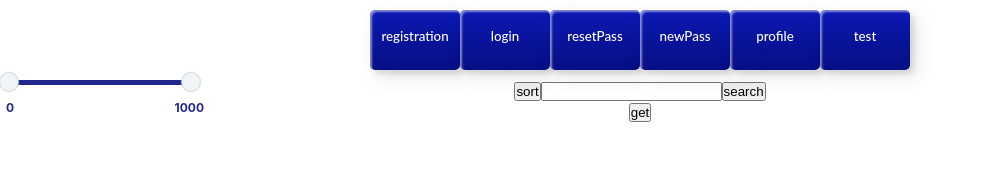
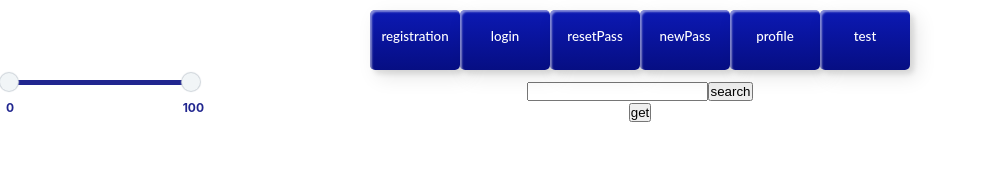
Before and after one commit to EuSet/Friday_Project, a React (Create React App) app: page /#/ in a window 1280 px wide. Shown: the top 172 px of the page, without its empty margins (0-981 px from the left). Built offline with nearby package versions, Linux system fonts and the light colour scheme.

Commit message:
refactor double slider

```diff
--- a/src/components/common/utills/CustomHook.tsx
+++ b/src/components/common/utills/CustomHook.tsx
@@ -5,7 +5,7 @@ export const useCleanUp =  (func: any ) => {
     const dispatch = useDispatch()
     const changeIsSent = useCallback(() => {
         dispatch(func)
-    }, [dispatch])
+    }, [dispatch, func])
 
     return useEffect(() => {
         return () => changeIsSent()
--- /dev/null
+++ b/src/components/common/utills/double-slider/Slider-MainComponent.tsx
@@ -0,0 +1,21 @@
+import React, {useCallback} from "react";
+import MultiRangeSlider from "./doubleSlider";
+import {useDispatch} from "react-redux";
+import {sortPacks} from "../../../../features/PackList/packlist-reducer";
+
+export const Slider = () => {
+    const dispatch = useDispatch()
+    const onChangeWithUseCallBack = useCallback( ({min, max}: { min: number; max: number }) => {
+        dispatch(sortPacks({min, max}))
+    }, [dispatch])
+    return <div>
+        <MultiRangeSlider
+            min={0}
+            max={100}
+            onChange={onChangeWithUseCallBack}
+            // onChange={({min, max}: { min: number; max: number }) => {
+            //     dispatch(sortPacks({min, max}))
+            // }}
+        />
+    </div>
+}
--- a/src/components/common/utills/doubleSlider.tsx
+++ b/src/components/common/utills/double-slider/doubleSlider.tsx
@@ -17,7 +17,6 @@ const MultiRangeSlider: FC<MultiRangeSliderProps> = ({
     const minValRef = useRef(min);
     const maxValRef = useRef(max);
     const range = useRef<HTMLDivElement>(null);
-
     // Convert to percentage
     const getPercent = useCallback(
         (value: number) => Math.round(((value - min) / (max - min)) * 100),
--- a/src/components/common/utills/find/Find.tsx
+++ b/src/components/common/utills/find/Find.tsx
@@ -2,33 +2,30 @@ import React, {useState} from "react";
 import {Paginator} from "../paginator/Paginator";
 import {CardPacksType} from "../../../../api/PackApi";
 import {useDispatch, useSelector} from "react-redux";
-import {getPackListThunk, sortPacks} from "../../../../features/PackList/packlist-reducer";
+import {getPackListThunk} from "../../../../features/PackList/packlist-reducer";
 import {AppRootState} from "../../../../app/store";
-import MultiRangeSlider from "../doubleSlider";
+import {Slider} from "../double-slider/Slider-MainComponent";
 
-
+//1qazxcvBG
 export const Find = () => {
     const [value, setValue] = useState('')
     const dispatch = useDispatch()
     let filteredPacks = useSelector<AppRootState, Array<CardPacksType>>(state => state.packs.filteredPacks)
-    let minValue: number = 0;
-    let maxValue: number = 1000;
+    // let minValue: number = 0;
+    // let maxValue: number = 100;
     return <div>
         <Paginator/>
-        <MultiRangeSlider
-            min={0}
-            max={1000}
-            onChange={({min, max}: { min: number; max: number }) => {
-                minValue = min
-                maxValue = max
-            }
-            }
-        />
+        <Slider/>
+        {/*<MultiRangeSlider*/}
+        {/*    min={0}*/}
+        {/*    max={100}*/}
+        {/*    onChange={({min, max}: { min: number; max: number }) => {*/}
+        {/*        minValue = min*/}
+        {/*        maxValue = max}}/>*/}
         <div>
-            <button onClick={() => {
-                dispatch(sortPacks({min:minValue, max:maxValue}))
-            }}>sort
-            </button>
+            {/*<button onClick={() => {*/}
+            {/*    dispatch(sortPacks({min:minValue, max:maxValue}))*/}
+            {/*}}>sort</button>*/}
             <input value={value} onChange={(e) => setValue(e.target.value)} type="text"/>
             <button onClick={() => {
                 dispatch(getPackListThunk({packName: value}))
--- a/src/features/Login/Login.tsx
+++ b/src/features/Login/Login.tsx
@@ -24,7 +24,6 @@ export const Login = () => {
     const error = useSelector<AppRootState, string>(state => state.reset.error)
     const isLoggedIn = useSelector<AppRootState, boolean>(state => state.login.isLoggedIn)
     const isLoading = useSelector<AppRootState, RequestStatusType>(state => state.app.status)
-
 
 
     const formik = useFormik({
@@ -58,40 +57,34 @@ export const Login = () => {
                 <div>
                     <h2>It-inkubator</h2>
                 </div>
-
                 <div>
                     <h3>Sign In</h3>
                 </div>
                 <form onSubmit={formik.handleSubmit}>
                     <div>
                         <span>Email</span>
-                        {formik.errors.email ? errorSpan(formik.errors.email) : error && errorSpan(error)}
+                        {formik.errors.email && formik.touched.email ? errorSpan(formik.errors.email)
+                            : error && errorSpan(error)}
                         <SuperInputText
-                            {...formik.getFieldProps('email')}
-                        />
+                            {...formik.getFieldProps('email')}/>
                     </div>
                     <div>
                         <span>Password</span>
-                        {formik.errors.password ? errorSpan(formik.errors.password) : error && errorSpan(error)}
+                        {formik.errors.password && formik.touched.password ? errorSpan(formik.errors.password)
+                            : error && errorSpan(error)}
                         <SuperInputText type={"password"}
-                                        {...formik.getFieldProps('password')}
-                        />
+                                        {...formik.getFieldProps('password')}/>
                     </div>
-
                     <div>
                         <span>Remember me</span>
-                        <SuperCheckbox
-                            {...formik.getFieldProps('rememberMe')}
-                        />
+                        <SuperCheckbox{...formik.getFieldProps('rememberMe')}/>
                     </div>
                     <div className={s.forgotPassword}>
                         <NavLink to={'/resetpassword'}>Forgot Password?</NavLink>
                     </div>
                     <div className={s.submitLogin}>
-                        {
-                            isLoading === 'loading' ? <Preloader/> :
-                                <SuperButton title={"Login"}/>
-                        }
+                        {isLoading === 'loading' ? <Preloader/> :
+                            <SuperButton title={"Login"}/>}
                     </div>
                 </form>
                 <div className={s.signUp}>
```
Also changed, not shown: src/features/Profile/profile-reducer.ts (deleted, +0 -40 lines), src/components/common/utills/double-slider/multiRangeSlider.css (renamed from src/components/common/utills/multiRangeSlider.css), 1 other file (tests, documents, lock files or other folders).
